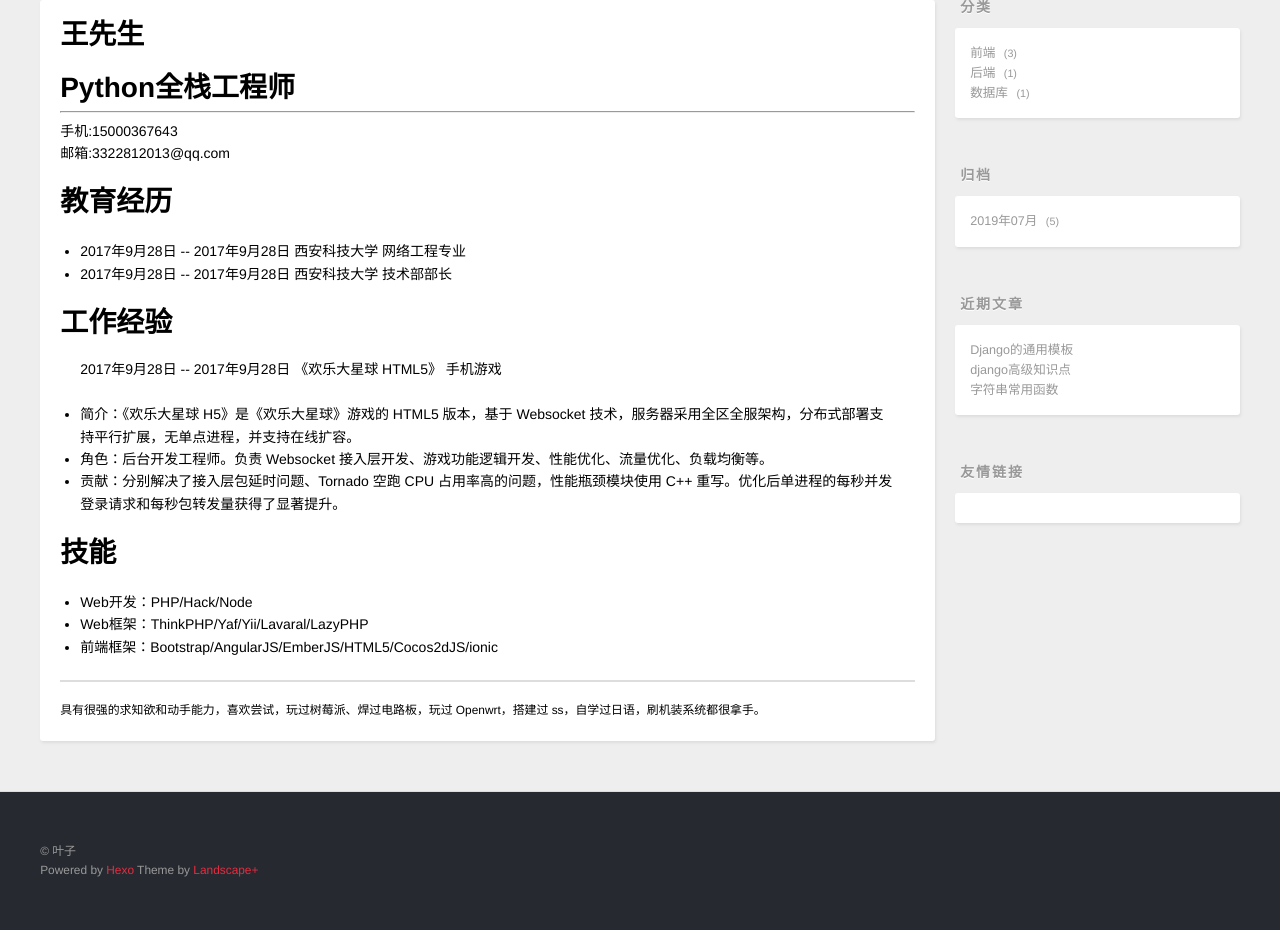
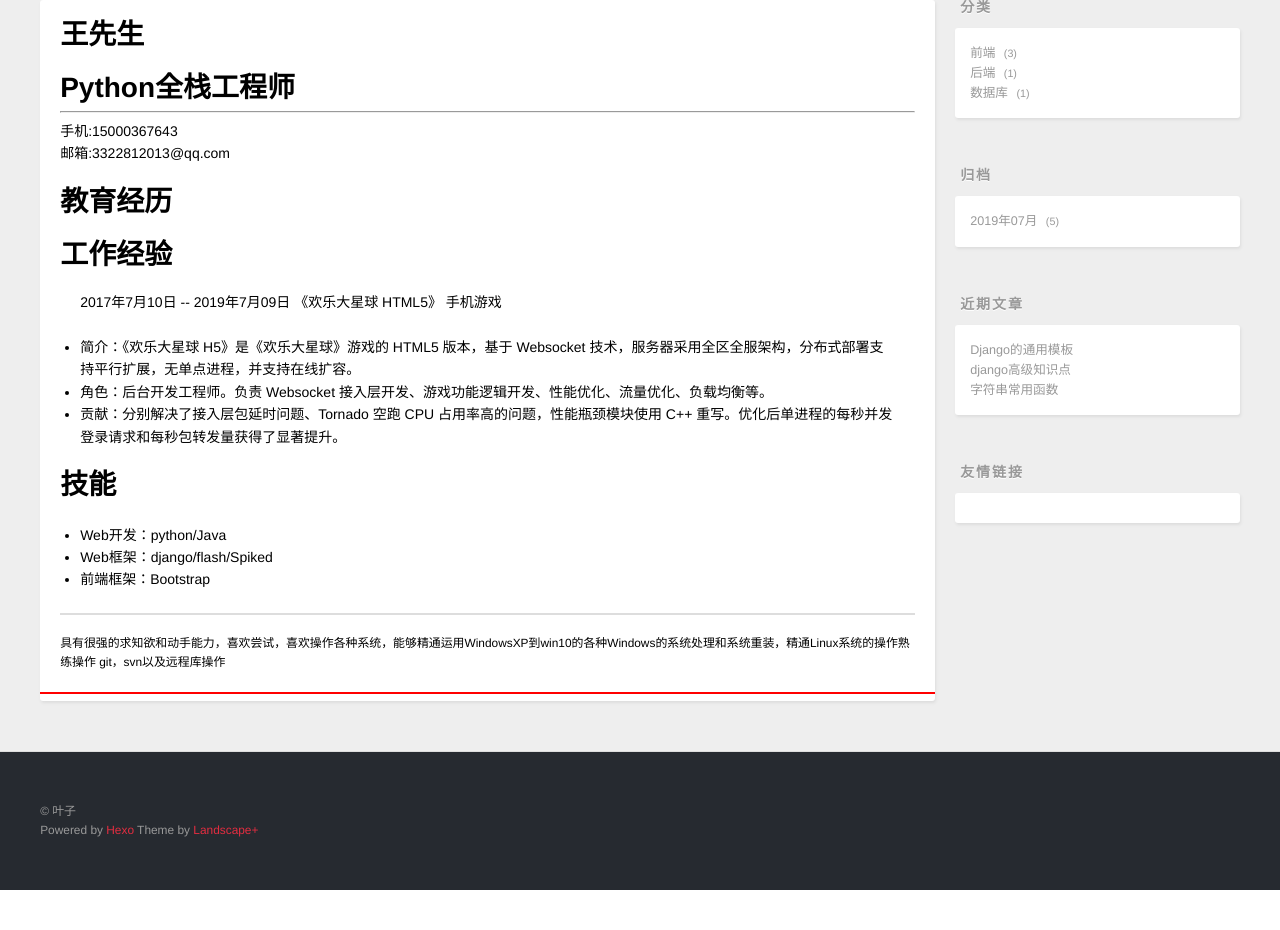
Before and after one commit to wangzhilong1/D-project-blog, a Django app: page /aboutme in a window 1280 px wide. Shown: the part 118-1048 px from the top of the page. After the commit the page ends 1008 px from the top, so only its background shows below. Run offline with Django 3.2, Linux system fonts and the light colour scheme; data comes from the database, SQL or seed files in the repository; both versions use the stored data as it was after the commit.

Commit message:
项目竣工之事

```diff
--- a/templates/aboutme.html
+++ b/templates/aboutme.html
@@ -22,9 +22,6 @@
 <div class="article-entry">
      <article class="article-title">教育经历</article>
         <ul>
-            <li>2017年9月28日 -- 2017年9月28日 西安科技大学 网络工程专业</li>
-
-            <li>2017年9月28日 -- 2017年9月28日 西安科技大学 技术部部长</li>
 
         </ul>
 </div>
@@ -33,7 +30,7 @@
 
 
         <article class="article-header">
-          2017年9月28日 -- 2017年9月28日 《欢乐大星球 HTML5》 手机游戏
+          2017年7月10日 -- 2019年7月09日 《欢乐大星球 HTML5》 手机游戏
       </article>
             <ul>
 
@@ -51,19 +48,21 @@
      <article class="article-title">技能</article>
         <ul>
 
-  <li>Web开发：PHP/Hack/Node</li>
+  <li>Web开发：python/Java</li>
 
 
-  <li>Web框架：ThinkPHP/Yaf/Yii/Lavaral/LazyPHP</li>
+  <li>Web框架：django/flash/Spiked</li>
 
 
-  <li>前端框架：Bootstrap/AngularJS/EmberJS/HTML5/Cocos2dJS/ionic</li>
+  <li>前端框架：Bootstrap </li>
 
         </ul>
 </div>
 <div class="article-footer">
-具有很强的求知欲和动手能力，喜欢尝试，玩过树莓派、焊过电路板，玩过 Openwrt，搭建过 ss，自学过日语，刷机装系统都很拿手。
+具有很强的求知欲和动手能力，喜欢尝试，喜欢操作各种系统，能够精通运用WindowsXP到win10的各种Windows的系统处理和系统重装，精通Linux系统的操作熟练操作
+    git，svn以及远程库操作
 </div>
+    <hr color="red">
 </div>
 </article>
 
```
Also changed, not shown: db.sqlite3.
